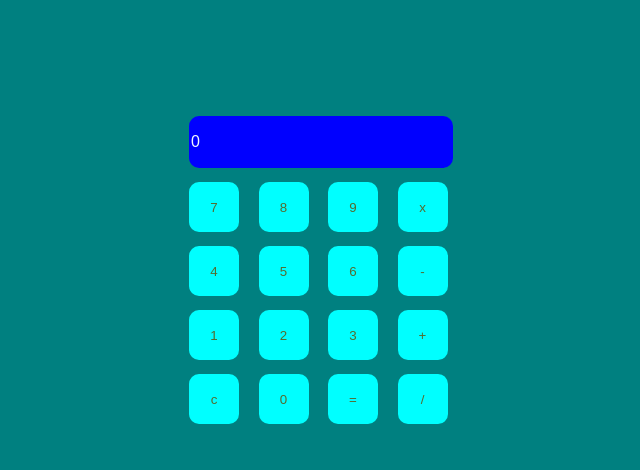
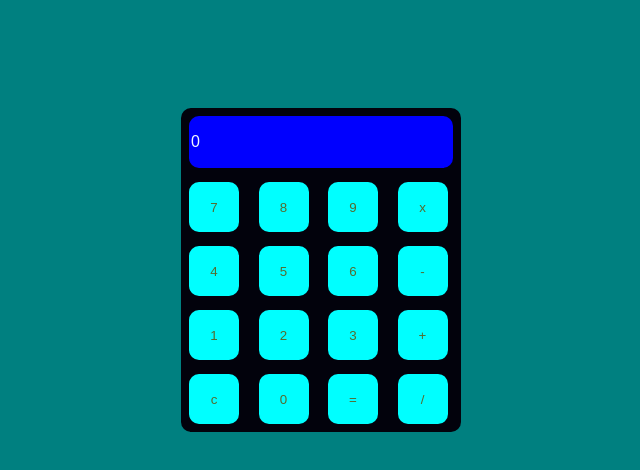
Before and after one commit to javlonbek16/calculator-app, a plain HTML site: page index.html in a window 1280 px wide. Shown: the whole page, without its empty margins (319-959 px from the left). Drawn offline with Linux system fonts and the light colour scheme.

Commit message:
last commit

```diff
--- a/index.html
+++ b/index.html
@@ -6,6 +6,7 @@
     <meta name="viewport" content="width=device-width, initial-scale=1.0" />
     <title>Document</title>
     <link rel="stylesheet" href="main.css" />
+    <link rel="website icon" type="svg" href="calculator-fill.svg" />
   </head>
   <body>
     <form name="calculator">
--- a/main.css
+++ b/main.css
@@ -6,6 +6,7 @@ input {
   margin: 5px;
   border-radius: 10px;
   color: darkolivegreen;
+  cursor: pointer;
 }
 
 input:active {
@@ -32,6 +33,8 @@ body {
   background-color: teal;
 }
 
-form {
+ form {
   margin-top: 100px;
+  background-color: rgb(2, 2, 12);
+  border-radius: 10px;
 }
```
Also changed, not shown: calculator-fill.svg (added).
